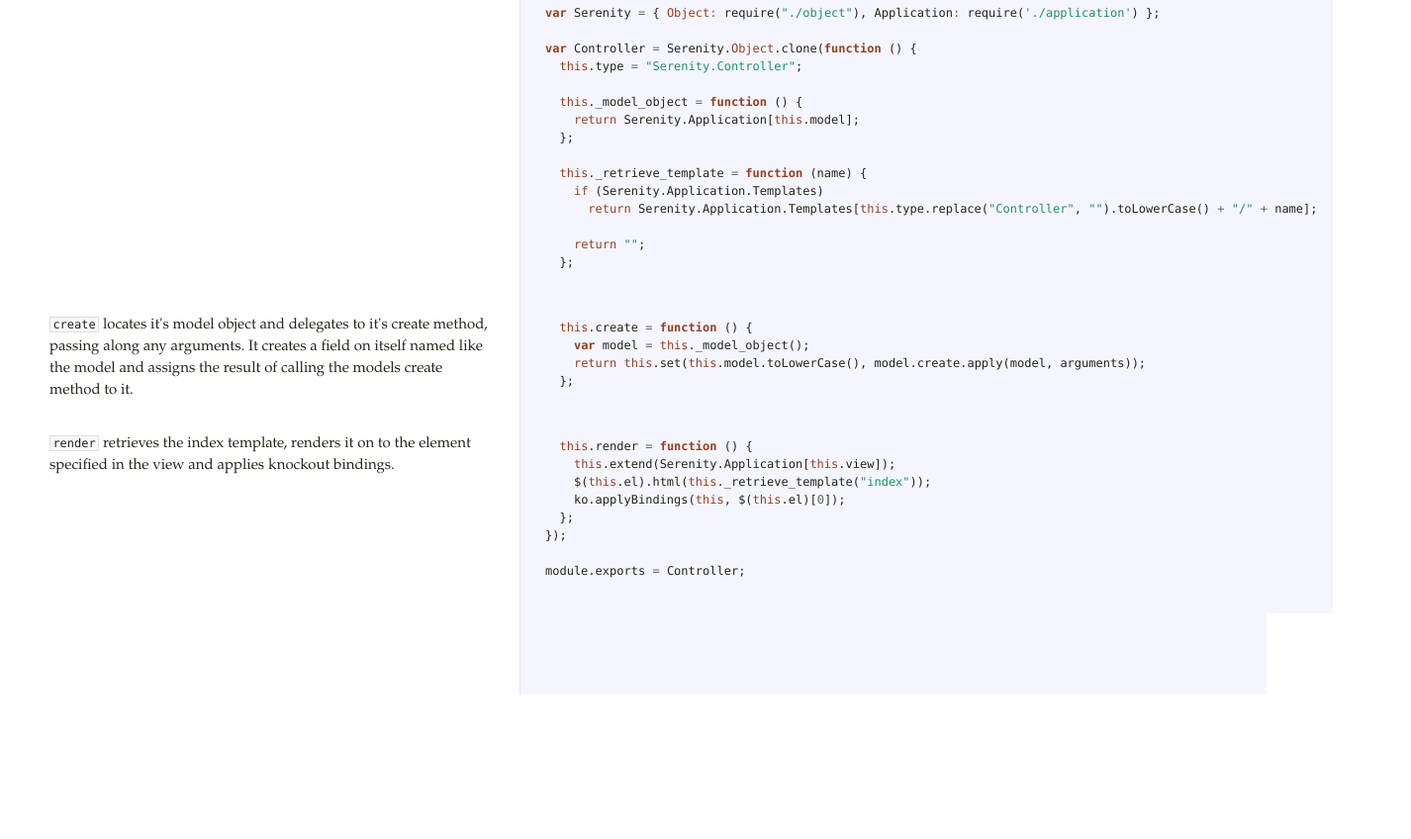
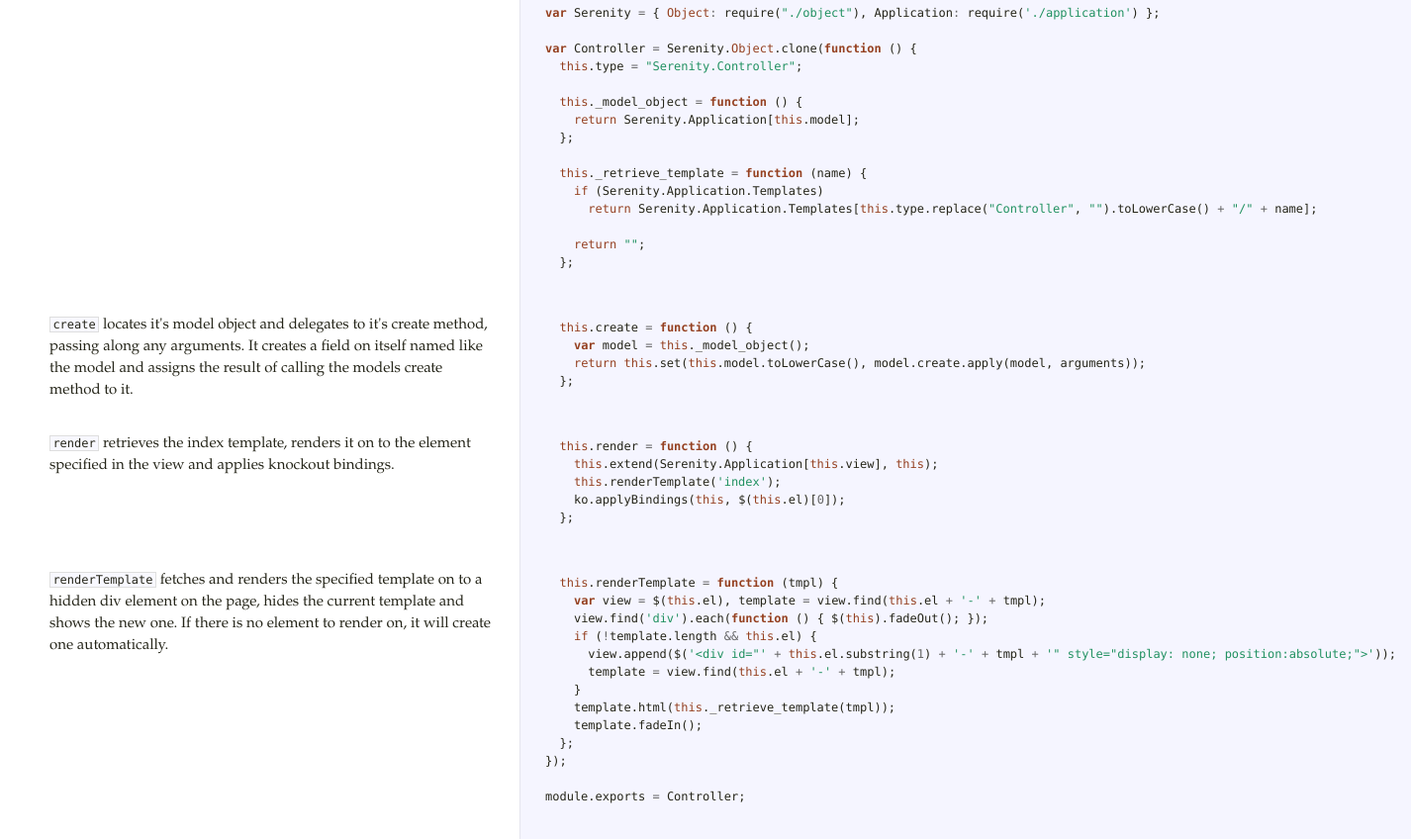
Before and after one commit to pmh/serenity, a website: page docs/controller.html in a window 1280 px wide. Shown: the part 98-946 px from the top of the page at 99% size, 1426 px wide, since content can reach past the window. Before the commit the page ends 800 px from the top, so only its background shows below. Drawn offline with Linux system fonts and the light colour scheme.

Commit message:
added renderTemplate method

```diff
--- a/docs/controller.html
+++ b/docs/controller.html
@@ -22,9 +22,20 @@ the result of calling the models create method to it.  </p>             </td>
   <span class="p">};</span>
   </pre></div>             </td>           </tr>                               <tr id="section-3">             <td class="docs">               <div class="pilwrap">                 <a class="pilcrow" href="#section-3">&#182;</a>               </div>               <p><code>render</code> retrieves the index template, renders it on to the element
 specified in the view and applies knockout bindings.</p>             </td>             <td class="code">               <div class="highlight"><pre>  <span class="k">this</span><span class="p">.</span><span class="nx">render</span> <span class="o">=</span> <span class="kd">function</span> <span class="p">()</span> <span class="p">{</span>
-    <span class="k">this</span><span class="p">.</span><span class="nx">extend</span><span class="p">(</span><span class="nx">Serenity</span><span class="p">.</span><span class="nx">Application</span><span class="p">[</span><span class="k">this</span><span class="p">.</span><span class="nx">view</span><span class="p">]);</span>
-    <span class="nx">$</span><span class="p">(</span><span class="k">this</span><span class="p">.</span><span class="nx">el</span><span class="p">).</span><span class="nx">html</span><span class="p">(</span><span class="k">this</span><span class="p">.</span><span class="nx">_retrieve_template</span><span class="p">(</span><span class="s2">&quot;index&quot;</span><span class="p">));</span>
+    <span class="k">this</span><span class="p">.</span><span class="nx">extend</span><span class="p">(</span><span class="nx">Serenity</span><span class="p">.</span><span class="nx">Application</span><span class="p">[</span><span class="k">this</span><span class="p">.</span><span class="nx">view</span><span class="p">],</span> <span class="k">this</span><span class="p">);</span>
+    <span class="k">this</span><span class="p">.</span><span class="nx">renderTemplate</span><span class="p">(</span><span class="s1">&#39;index&#39;</span><span class="p">);</span>
     <span class="nx">ko</span><span class="p">.</span><span class="nx">applyBindings</span><span class="p">(</span><span class="k">this</span><span class="p">,</span> <span class="nx">$</span><span class="p">(</span><span class="k">this</span><span class="p">.</span><span class="nx">el</span><span class="p">)[</span><span class="mi">0</span><span class="p">]);</span>
+  <span class="p">};</span>
+  </pre></div>             </td>           </tr>                               <tr id="section-4">             <td class="docs">               <div class="pilwrap">                 <a class="pilcrow" href="#section-4">&#182;</a>               </div>               <p><code>renderTemplate</code> fetches and renders the specified template on to a hidden div element on the page,
+hides the current template and shows the new one. If there is no element to render on, it will create one automatically.</p>             </td>             <td class="code">               <div class="highlight"><pre>  <span class="k">this</span><span class="p">.</span><span class="nx">renderTemplate</span> <span class="o">=</span> <span class="kd">function</span> <span class="p">(</span><span class="nx">tmpl</span><span class="p">)</span> <span class="p">{</span>
+    <span class="kd">var</span> <span class="nx">view</span> <span class="o">=</span> <span class="nx">$</span><span class="p">(</span><span class="k">this</span><span class="p">.</span><span class="nx">el</span><span class="p">),</span> <span class="nx">template</span> <span class="o">=</span> <span class="nx">view</span><span class="p">.</span><span class="nx">find</span><span class="p">(</span><span class="k">this</span><span class="p">.</span><span class="nx">el</span> <span class="o">+</span> <span class="s1">&#39;-&#39;</span> <span class="o">+</span> <span class="nx">tmpl</span><span class="p">);</span>
+    <span class="nx">view</span><span class="p">.</span><span class="nx">find</span><span class="p">(</span><span class="s1">&#39;div&#39;</span><span class="p">).</span><span class="nx">each</span><span class="p">(</span><span class="kd">function</span> <span class="p">()</span> <span class="p">{</span> <span class="nx">$</span><span class="p">(</span><span class="k">this</span><span class="p">).</span><span class="nx">fadeOut</span><span class="p">();</span> <span class="p">});</span>
+    <span class="k">if</span> <span class="p">(</span><span class="o">!</span><span class="nx">template</span><span class="p">.</span><span class="nx">length</span> <span class="o">&amp;&amp;</span> <span class="k">this</span><span class="p">.</span><span class="nx">el</span><span class="p">)</span> <span class="p">{</span>
+      <span class="nx">view</span><span class="p">.</span><span class="nx">append</span><span class="p">(</span><span class="nx">$</span><span class="p">(</span><span class="s1">&#39;&lt;div id=&quot;&#39;</span> <span class="o">+</span> <span class="k">this</span><span class="p">.</span><span class="nx">el</span><span class="p">.</span><span class="nx">substring</span><span class="p">(</span><span class="mi">1</span><span class="p">)</span> <span class="o">+</span> <span class="s1">&#39;-&#39;</span> <span class="o">+</span> <span class="nx">tmpl</span> <span class="o">+</span> <span class="s1">&#39;&quot; style=&quot;display: none; position:absolute;&quot;&gt;&#39;</span><span class="p">));</span>
+      <span class="nx">template</span> <span class="o">=</span> <span class="nx">view</span><span class="p">.</span><span class="nx">find</span><span class="p">(</span><span class="k">this</span><span class="p">.</span><span class="nx">el</span> <span class="o">+</span> <span class="s1">&#39;-&#39;</span> <span class="o">+</span> <span class="nx">tmpl</span><span class="p">);</span>
+    <span class="p">}</span>
+    <span class="nx">template</span><span class="p">.</span><span class="nx">html</span><span class="p">(</span><span class="k">this</span><span class="p">.</span><span class="nx">_retrieve_template</span><span class="p">(</span><span class="nx">tmpl</span><span class="p">));</span>
+    <span class="nx">template</span><span class="p">.</span><span class="nx">fadeIn</span><span class="p">();</span>
   <span class="p">};</span>
 <span class="p">});</span>
 
```
Also changed, not shown: lib/serenity/controller.js (+16 -1 lines), spec/serenity/controller_spec.js (+6 -8 lines), spec/spec_helper.js (+1 -1 lines).
